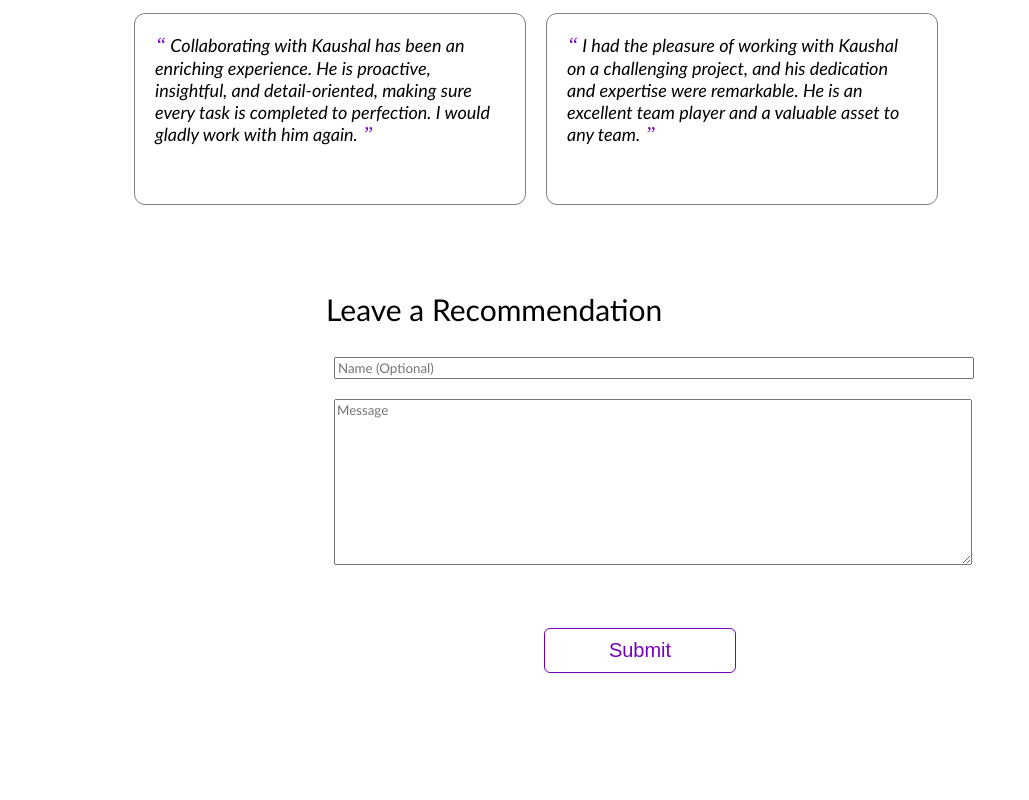
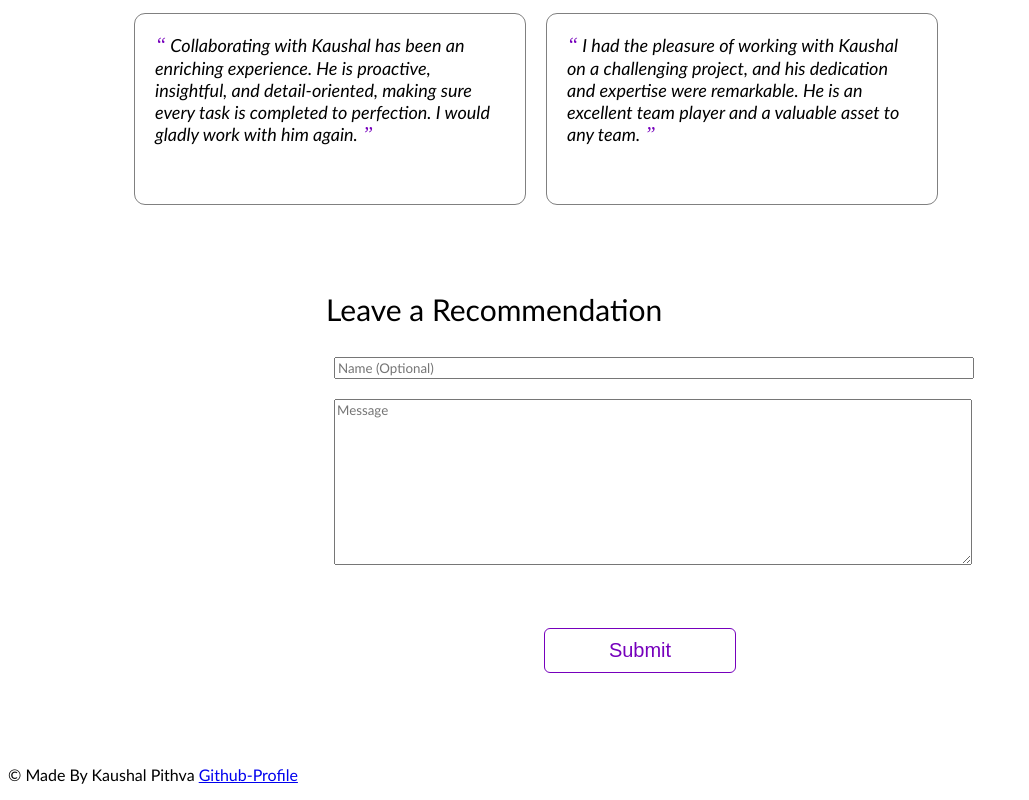
Before and after one commit to kaushal4824/my-portfolio, a plain HTML site: page index.html in a window 1280 px wide. Shown: the part 2528-3328 px from the top of the page, without its empty margins (0-1029 px from the left). Before the commit the page ends 3285 px from the top, so only its background shows below. Drawn offline with Linux system fonts and the light colour scheme.

Commit message:
Update index.html

```diff
--- a/index.html
+++ b/index.html
@@ -215,5 +215,10 @@
       <h3>Thanks for leaving a recommendation!</h3>
       <button onclick="showPopup(false)">Ok</button>
     </div>
+    <div class="footer">
+      <footer>
+        <p> &copy; Made By Kaushal Pithva <a href="https://github.com/kaushal4824" target="_blank">Github-Profile</a> </p>
+    </footer>
+    </div>
   </body>
 </html>
```
